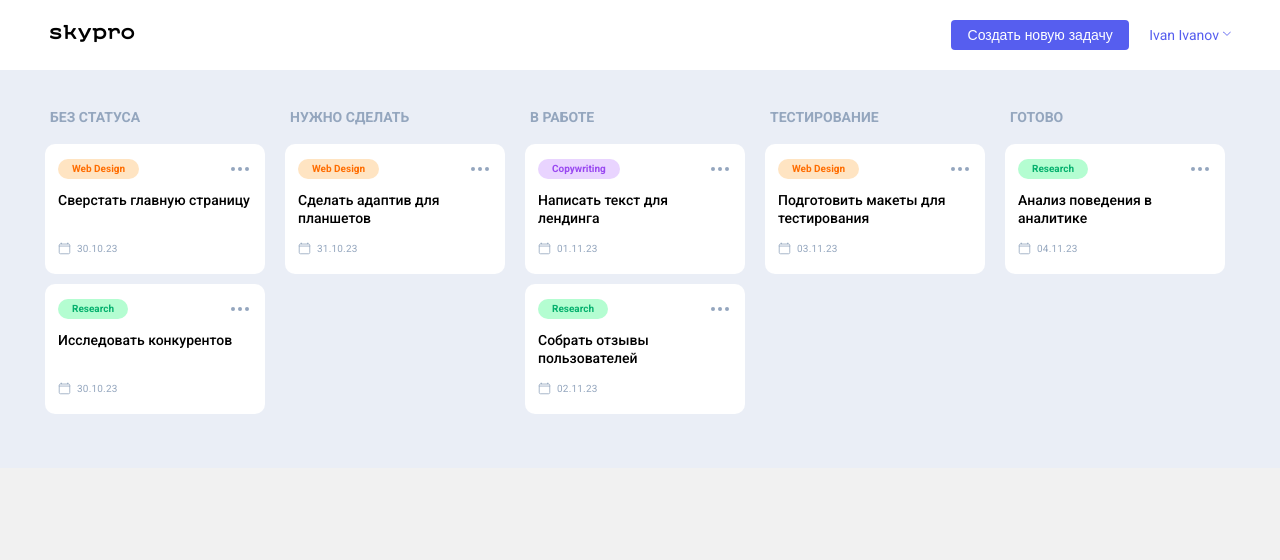
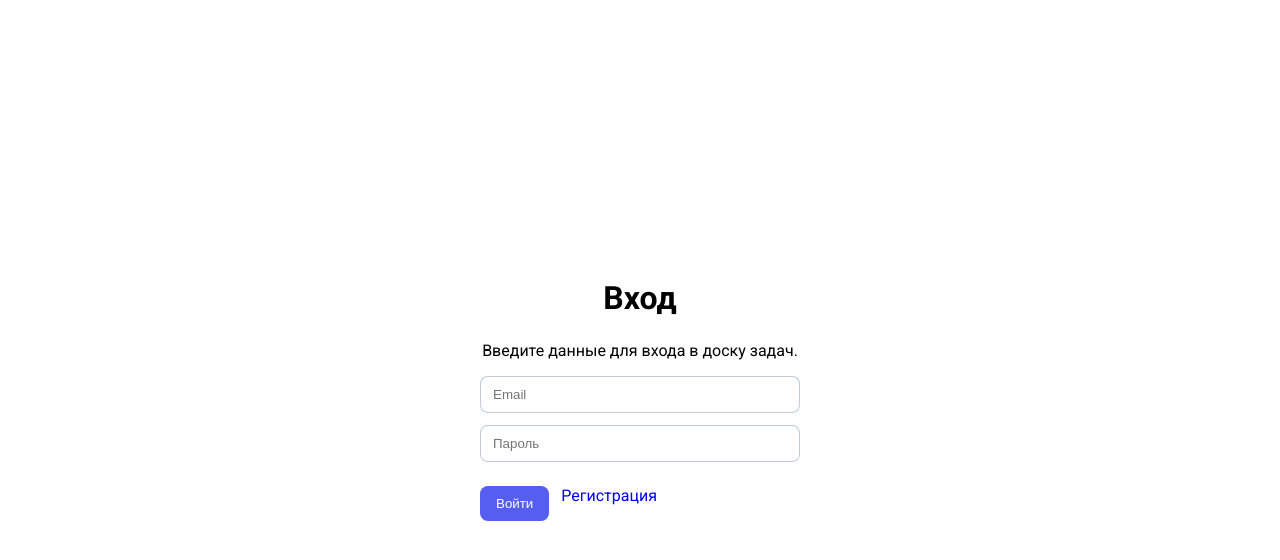
Before and after one commit to HadzimeSan/skypro-kanban, a React (Vite) app: page /login in a window 1280 px wide. Shown: the top 560 px of the page. Built offline with nearby package versions, Linux system fonts and the light colour scheme.

Commit message:
feat: add routing, auth and pages for kanban app

```diff
--- a/package.json
+++ b/package.json
@@ -11,6 +11,7 @@
   "dependencies": {
     "react": "^18.3.1",
     "react-dom": "^18.3.1",
+    "react-router-dom": "^6.30.3",
     "styled-components": "^6.1.19"
   },
   "devDependencies": {
--- a/src/App.jsx
+++ b/src/App.jsx
@@ -1,25 +1,14 @@
-import PopExit from './components/PopExit/PopExit'
-import PopNewCard from './components/PopNewCard/PopNewCard'
-import PopBrowse from './components/PopBrowse/PopBrowse'
-import Header from './components/Header/Header'
-import Main from './components/Main/Main'
-import { Wrapper } from './components/App.styled'
+import { useState } from 'react'
 import GlobalStyle from './GlobalStyles'
+import AppRoutes from './pages/AppRoutes'
 
 function App() {
+  const [isAuth, setIsAuth] = useState(false)
+
   return (
     <>
       <GlobalStyle />
-      <Wrapper>
-      {/* pop-up start*/}
-      <PopExit />
-      <PopNewCard />
-      <PopBrowse />
-      {/* pop-up end*/}
-
-      <Header />
-      <Main />
-    </Wrapper>
+      <AppRoutes isAuth={isAuth} setIsAuth={setIsAuth} />
     </>
   )
 }
--- /dev/null
+++ b/src/pages/AppRoutes.jsx
@@ -0,0 +1,65 @@
+import { BrowserRouter, Routes, Route, Navigate } from 'react-router-dom'
+import BoardPage from './BoardPage'
+import LoginPage from './LoginPage'
+import RegisterPage from './RegisterPage'
+import CardPage from './CardPage'
+import NewCardPage from './NewCardPage'
+import ExitPage from './ExitPage'
+import NotFoundPage from './NotFoundPage'
+
+function ProtectedRoute({ isAuth, children }) {
+  if (!isAuth) {
+    return <Navigate to="/login" replace />
+  }
+
+  return children
+}
+
+function AppRoutes({ isAuth, setIsAuth }) {
+  return (
+    <BrowserRouter>
+      <Routes>
+        <Route
+          path="/"
+          element={
+            <ProtectedRoute isAuth={isAuth}>
+              <BoardPage />
+            </ProtectedRoute>
+          }
+        />
+        <Route
+          path="/card/:id"
+          element={
+            <ProtectedRoute isAuth={isAuth}>
+              <CardPage />
+            </ProtectedRoute>
+          }
+        />
+        <Route
+          path="/new-card"
+          element={
+            <ProtectedRoute isAuth={isAuth}>
+              <NewCardPage />
+            </ProtectedRoute>
+          }
+        />
+        <Route
+          path="/exit"
+          element={
+            <ProtectedRoute isAuth={isAuth}>
+              <ExitPage setIsAuth={setIsAuth} />
+            </ProtectedRoute>
+          }
+        />
+        <Route
+          path="/login"
+          element={<LoginPage isAuth={isAuth} setIsAuth={setIsAuth} />}
+        />
+        <Route path="/register" element={<RegisterPage />} />
+        <Route path="*" element={<NotFoundPage />} />
+      </Routes>
+    </BrowserRouter>
+  )
+}
+
+export default AppRoutes
--- /dev/null
+++ b/src/pages/BoardPage.jsx
@@ -0,0 +1,14 @@
+import Header from '../components/Header/Header'
+import Main from '../components/Main/Main'
+import { Wrapper } from '../components/App.styled'
+
+function BoardPage() {
+  return (
+    <Wrapper>
+      <Header />
+      <Main />
+    </Wrapper>
+  )
+}
+
+export default BoardPage
--- /dev/null
+++ b/src/pages/CardPage.jsx
@@ -0,0 +1,17 @@
+import { useParams } from 'react-router-dom'
+import PopBrowse from '../components/PopBrowse/PopBrowse'
+import { PageWrapper, PageTitle, PageText } from './Pages.styled'
+
+function CardPage() {
+  const { id } = useParams()
+
+  return (
+    <PageWrapper>
+      <PageTitle>Просмотр и редактирование карточки</PageTitle>
+      <PageText>ID карточки: {id}</PageText>
+      <PopBrowse title={`Задача #${id}`} />
+    </PageWrapper>
+  )
+}
+
+export default CardPage
--- /dev/null
+++ b/src/pages/ExitPage.jsx
@@ -0,0 +1,32 @@
+import { useNavigate } from 'react-router-dom'
+import { PageWrapper, PageTitle, PageText, ButtonRow, Button } from './Pages.styled'
+
+function ExitPage({ setIsAuth }) {
+  const navigate = useNavigate()
+
+  const handleExit = () => {
+    setIsAuth(false)
+    navigate('/login', { replace: true })
+  }
+
+  const handleCancel = () => {
+    navigate(-1)
+  }
+
+  return (
+    <PageWrapper>
+      <PageTitle>Выход из аккаунта</PageTitle>
+      <PageText>Вы действительно хотите выйти?</PageText>
+      <ButtonRow>
+        <Button type="button" onClick={handleExit}>
+          Выйти
+        </Button>
+        <Button type="button" onClick={handleCancel}>
+          Отмена
+        </Button>
+      </ButtonRow>
+    </PageWrapper>
+  )
+}
+
+export default ExitPage
--- /dev/null
+++ b/src/pages/LoginPage.jsx
@@ -0,0 +1,49 @@
+import { useState } from 'react'
+import { useNavigate, Link } from 'react-router-dom'
+import { PageWrapper, PageTitle, PageText, Form, Input, ButtonRow, Button } from './Pages.styled'
+
+function LoginPage({ isAuth, setIsAuth }) {
+  const [email, setEmail] = useState('')
+  const [password, setPassword] = useState('')
+  const navigate = useNavigate()
+
+  const handleSubmit = (event) => {
+    event.preventDefault()
+    // имитация успешного логина
+    setIsAuth(true)
+    navigate('/', { replace: true })
+  }
+
+  if (isAuth) {
+    navigate('/', { replace: true })
+  }
+
+  return (
+    <PageWrapper>
+      <PageTitle>Вход</PageTitle>
+      <PageText>Введите данные для входа в доску задач.</PageText>
+      <Form onSubmit={handleSubmit}>
+        <Input
+          type="email"
+          placeholder="Email"
+          value={email}
+          onChange={(e) => setEmail(e.target.value)}
+          required
+        />
+        <Input
+          type="password"
+          placeholder="Пароль"
+          value={password}
+          onChange={(e) => setPassword(e.target.value)}
+          required
+        />
+        <ButtonRow>
+          <Button type="submit">Войти</Button>
+          <Link to="/register">Регистрация</Link>
+        </ButtonRow>
+      </Form>
+    </PageWrapper>
+  )
+}
+
+export default LoginPage
--- /dev/null
+++ b/src/pages/NewCardPage.jsx
@@ -0,0 +1,14 @@
+import PopNewCard from '../components/PopNewCard/PopNewCard'
+import { PageWrapper, PageTitle, PageText } from './Pages.styled'
+
+function NewCardPage() {
+  return (
+    <PageWrapper>
+      <PageTitle>Добавление новой задачи</PageTitle>
+      <PageText>Заполните форму ниже, чтобы создать новую задачу.</PageText>
+      <PopNewCard />
+    </PageWrapper>
+  )
+}
+
+export default NewCardPage
--- /dev/null
+++ b/src/pages/NotFoundPage.jsx
@@ -0,0 +1,16 @@
+import { Link } from 'react-router-dom'
+import { PageWrapper, PageTitle, PageText, Button } from './Pages.styled'
+
+function NotFoundPage() {
+  return (
+    <PageWrapper>
+      <PageTitle>404</PageTitle>
+      <PageText>Страница не найдена.</PageText>
+      <Link to="/">
+        <Button type="button">На главную</Button>
+      </Link>
+    </PageWrapper>
+  )
+}
+
+export default NotFoundPage
--- /dev/null
+++ b/src/pages/Pages.styled.js
@@ -0,0 +1,52 @@
+import styled from 'styled-components'
+
+export const PageWrapper = styled.div`
+  min-height: 100vh;
+  display: flex;
+  flex-direction: column;
+  align-items: center;
+  justify-content: center;
+`
+
+export const PageTitle = styled.h1`
+  font-size: 32px;
+  margin-bottom: 24px;
+`
+
+export const PageText = styled.p`
+  font-size: 16px;
+  margin-bottom: 16px;
+`
+
+export const Form = styled.form`
+  display: flex;
+  flex-direction: column;
+  min-width: 320px;
+  gap: 12px;
+`
+
+export const Input = styled.input`
+  padding: 10px 12px;
+  border-radius: 8px;
+  border: 1px solid rgba(148, 166, 190, 0.6);
+`
+
+export const ButtonRow = styled.div`
+  display: flex;
+  gap: 12px;
+  margin-top: 12px;
+`
+
+export const Button = styled.button`
+  padding: 10px 16px;
+  border-radius: 8px;
+  border: none;
+  cursor: pointer;
+  background-color: #565eef;
+  color: #ffffff;
+  font-weight: 500;
+
+  &:hover {
+    background-color: #33399b;
+  }
+`
--- /dev/null
+++ b/src/pages/RegisterPage.jsx
@@ -0,0 +1,22 @@
+import { PageWrapper, PageTitle, PageText, Form, Input, Button } from './Pages.styled'
+import { Link } from 'react-router-dom'
+
+function RegisterPage() {
+  return (
+    <PageWrapper>
+      <PageTitle>Регистрация</PageTitle>
+      <PageText>Просто страница-заглушка для регистрации пользователя.</PageText>
+      <Form>
+        <Input type="text" placeholder="Имя" />
+        <Input type="email" placeholder="Email" />
+        <Input type="password" placeholder="Пароль" />
+        <Button type="button">Создать аккаунт</Button>
+      </Form>
+      <PageText>
+        Уже есть аккаунт? <Link to="/login">Войти</Link>
+      </PageText>
+    </PageWrapper>
+  )
+}
+
+export default RegisterPage
```
Also changed, not shown: 1 other file (tests, documents, lock files or other folders).
